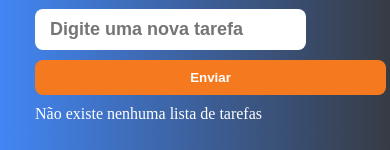
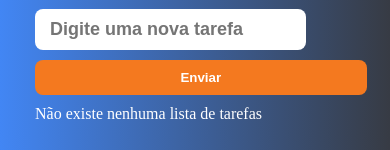
Before and after one commit to cassgkn/react_lista_de_tarefas, a React (Vite) app: page / in a window 390 px wide. Shown: the part 150-300 px from the top of the page. Built offline with nearby package versions, Linux system fonts and the light colour scheme.

Commit message:
Update index.css

```diff
--- a/src/index.css
+++ b/src/index.css
@@ -131,9 +131,9 @@ p {
         display: block;
         align-items: center;
         justify-content: center;
-        width: 90%;
+        width: 85%;
         margin-left: 35px;
-        margin-right: 35px;
+        margin-right: 10px;
         font-weight: bold;
 
 }
```
